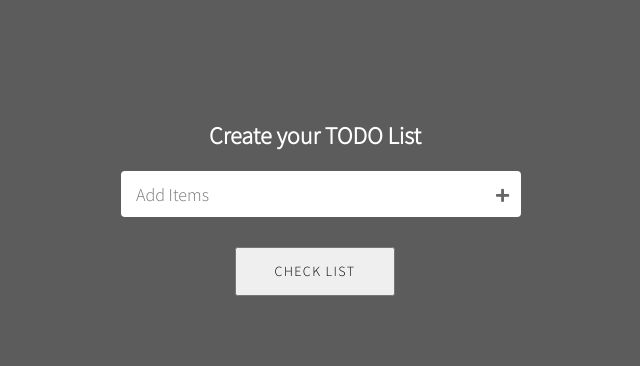
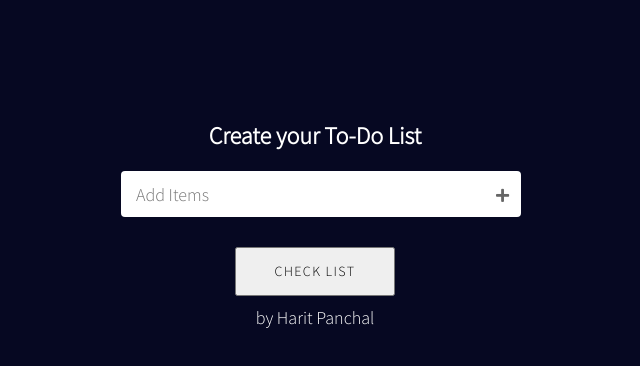
Before and after one commit to haritpanchal/react-todo-app, a React (Create React App) app: page / in a window 1280 px wide. Shown: the top 366 px of the page, without its empty margins (325-965 px from the left). Built offline with nearby package versions, Linux system fonts and the light colour scheme.

Commit message:
even row css added

```diff
--- a/src/components/todoreact/style.css
+++ b/src/components/todoreact/style.css
@@ -13,7 +13,7 @@ html {
 
 .main-div {
     min-height: 100vh;
-    background: #000000a3;
+    background: #060822;
     display: flex;
     justify-content: center;
     /* align-items: center; */
@@ -39,6 +39,12 @@ html {
 .main-title {
     color: white;
     font-size: 24px;
+}
+
+.bio {
+    color: white;
+    font-size: 18px;
+    margin-top: 10px;
 }
 
 input {
@@ -129,7 +135,7 @@ input:focus {
     align-items: center;
 }
 
-.eachItem:nth-child(2) {
+.eachItem:nth-child(even) {
     background: rgb(85, 41, 220);
 }
 
--- a/src/components/todoreact/todo.js
+++ b/src/components/todoreact/todo.js
@@ -72,7 +72,7 @@ export default function Todo() {
     <>
         <div className='main-div'>
             <div className='child-div'>
-                <h2 className='main-title'>Create your TODO List</h2>
+                <h2 className='main-title'>Create your To-Do List</h2>
                 <div className='addItems'>
                     <input type="text"
                         placeholder='Add Items'
@@ -108,6 +108,9 @@ export default function Todo() {
                         <span>Check List</span>
                     </button>
                 </div>
+                <div>
+                    <p className="bio">by Harit Panchal</p>
+                </div>
             </div>
         </div>
     </>
```
